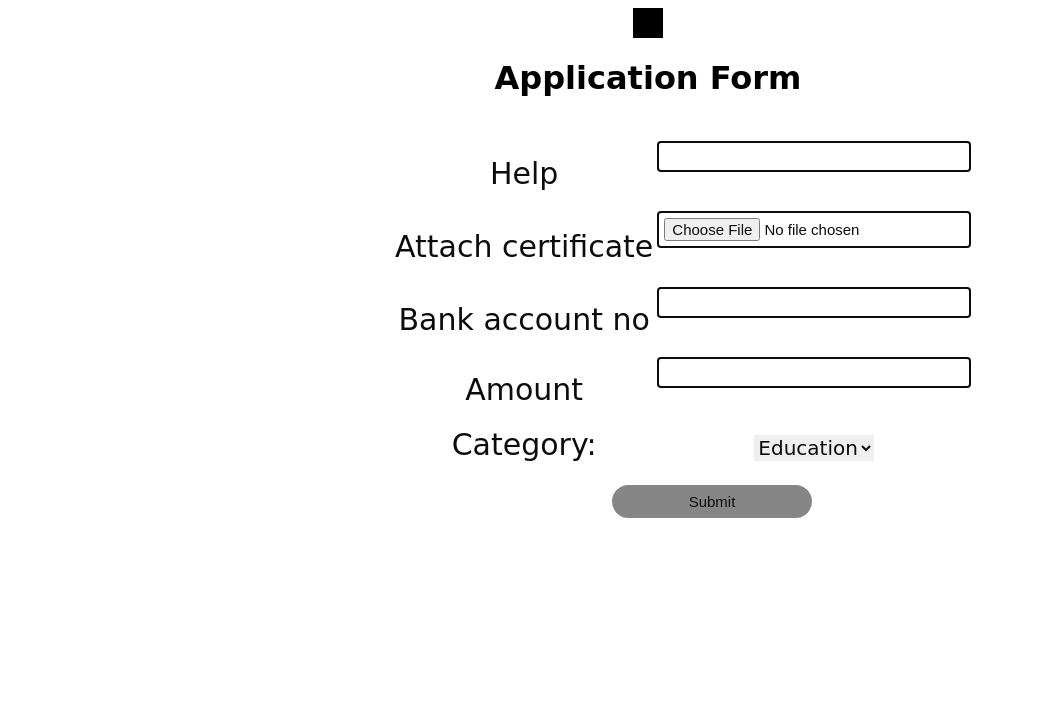
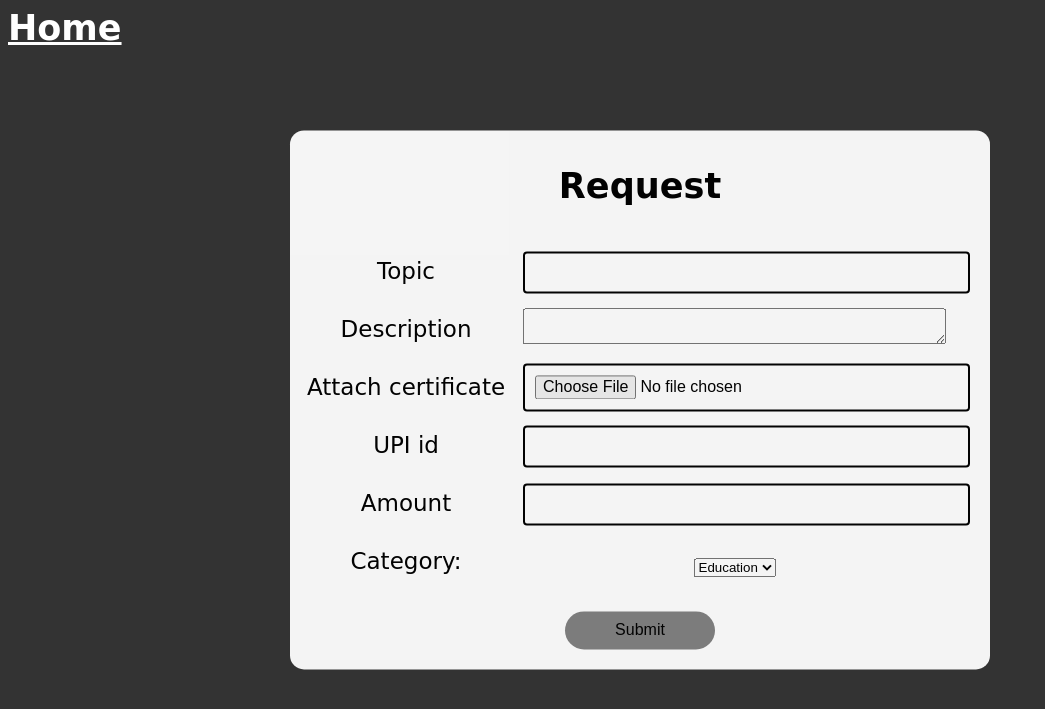
Before and after one commit to Milot47/php-project, a PHP site: page /request.php in a window 1280 px wide. Shown: the top 709 px of the page, without its empty margins (0-1045 px from the left). Run offline with PHP 8.4, Linux system fonts and the light colour scheme; the visitor is signed in with stand-in values (Sample User, id 1); data that the repository does not hold is empty.

Commit message:
Add files via upload

```diff
--- /dev/null
+++ b/f3.css
@@ -0,0 +1,73 @@
+body{
+
+       font-family:"Comic Sans MS", cursive, sans-serif;
+        background-image: url("download.jpg");
+    background-size: cover;
+     background-color:white;
+      text-align:center;
+
+}
+
+
+a{
+    display:block;
+       font-size:25px;
+    color:black;
+}
+
+.f{
+    width:480px;
+    padding:0px;
+    position:absolute;
+    top:50%;
+    left:50%;
+    background-color:white;
+    color:black;
+    transform:translate(-50%,-50%);
+    text-align:center;
+    border:3px black;
+    border-radius:14px;
+    font-size:30px;
+    background-color:white;
+    opacity:95%;
+}
+.f p{
+    font-size:23px;
+    margin:14px;
+}
+.f input{
+
+
+    background:none;
+
+    text-align:center;
+    font-size:16px;
+    font-weight:500;
+    border:2px solid black;
+    padding:10px 10px;
+    width:100%;
+    outline:none;
+
+    border-radius:4px;
+
+}
+.f input[class="btn"],.f input[class="file"]{
+    border:0;
+    background:grey;
+    display:block;
+    margin:20px auto;
+    text-align:center;
+
+    padding:10px;
+    width:150px;
+    cursor:pointer;
+    outline:none;
+    color:black;
+    border-radius:24px;
+    transition:.25s;
+}
+.f input[class="btn"]:hover{
+    color:white;
+    background-image:linear-gradient(grey,black);
+
+}
--- a/login.php
+++ b/login.php
@@ -5,13 +5,13 @@ $email=$_POST['name'];
 $password=$_POST['pswd'];
 $_SESSION['email']=$email;
 
-    $query="select * from tb_admin where email='$email' or username='$email' and password='$password'";
+    $query="select * from tb_admin where binary email='$email' or username='$email' and password='$password'";
     //echo $email;
     $data=mysqli_query($con,$query);
     if(mysqli_num_rows($data))
     {
       $row = mysqli_fetch_assoc($data);
-      if(($email=='admin')||($username=='admin'))
+      if(($email==="admin")||($username==="admin"))
       {
         $query="select * from tb_admin where email='admin'";
         if($row['password']==$password) {
--- a/reg.php
+++ b/reg.php
@@ -13,13 +13,13 @@ if (mysqli_connect_errno()) {
 $sql = "INSERT INTO tb_admin(username,email,phone,password) VALUES('$name','$email',$phone,'$password' )";
 
 $result = mysqli_query($con, $sql);
-/*if ( false===$result ) {
+if ( false===$result ) {
     printf("error: %s\n", mysqli_error($con));
-  }*/
+  }
 
 if($result)
 {
-    echo "<script> alert('data entered successfully')</script>";
+   // echo "<script> alert('data entered successfully')</script>";
     echo "<script>location.href='login.html'</script>";
 }
  else
--- a/req.php
+++ b/req.php
@@ -6,6 +6,7 @@ $con=new mysqli("localhost","root","","miniproject") or die("couldnt connect to
 $help=$_POST["help"];
 $Bank=$_POST["Bno"];
 $amt=$_POST["amt"];
+$details=$_POST["desc"];
 $category=$_POST["category"];
 $query="select * from tb_req ";
 $data=mysqli_query($con,$query);
@@ -47,7 +48,7 @@ if ($uploadOk == 0) {
 
 
 
-$sql = "INSERT INTO tb_req (email,topic,amnt,category,bno,img) VALUES('$email','$help','$amt','$category','$Bank','$new_name' )";
+$sql = "INSERT INTO tb_req (email,topic,amnt,category,bno,details,img) VALUES('$email','$help','$amt','$category','$Bank','$details','$new_name' )";
 if($sql){
     $s=1;
 }
@@ -58,7 +59,7 @@ if ( false===$result ) {
 
 if($result&&$files)
 {
-    echo "<script> alert('data entered successfully')</script>";
+    //echo "<script> alert('data entered successfully')</script>";
     echo "<script>location.href='Userhome.php'</script>";
 }
  else
--- a/request.php
+++ b/request.php
@@ -1,37 +1,34 @@
 <!DOCTYPE html>
 <html>
 <head>
-<title>Application</title>
-<link rel="stylesheet" href="form.css" type="text/css">
-<link rel="stylesheet" href="https://fonts.googleapis.com/icon?family=Material+Icons">
+<title>Request</title>
+<link rel="stylesheet" href="f3.css" type="text/css">
+
 </head>
 <body>
 
-<button   onclick="document.location='userhome.php'">
-  <i class="material-icons" >	&#xe88a; </i>
-</button>
+
 
 <style>
-button{
-  color:white;
-  background:black;
-  border:black;
-  height:30px;
-  cursor:pointer;
-
-}select {
-  position:relative;
-  font-size: 20px;
-
-
-  border:6px black;
-  cursor:pointer;
-  font-family:"Comic Sans MS", cursive, sans-serif;
-
+body{
+  background-image:none;
+ background-color:#333;}
+a{
+    border:10px ;
+    background:none;
+    display:block;
+    margin:8px auto;
+    text-align:left;
+    font-size:35px;
+    font-weight:500;
+    width:100%;
+    outline:none;
+    color:white;
 }
 
-
-
+.f{
+    width:700px;
+}
 </style>
 <?php
   session_start();
@@ -39,7 +36,7 @@ button{
   $_SESSION['email']=$em;
   $con=new mysqli("localhost","root","","miniproject") or die("couldnt connect to server");
 
-  /*<?php echo $em;?><br>*/
+
   $query1="select * from tb_req where email='$em' ";
   $data1=mysqli_query($con,$query1);
   if(mysqli_num_rows($data1)>0)
@@ -53,23 +50,25 @@ button{
 
 
 
+<a href="userhome.php"><b>Home</b></a>
 
 
- <h1>Application Form</h1><br>
 <form  class="f" method="POST" action="req.php" name="req" onsubmit="return VALIDATION()"  enctype="multipart/form-data">
+<h3>Request </h3>
+<table  >
+    <tr><td><p>Topic</p></td>                   <td><input type="text" name="help"  required ></td></tr>
+    <tr><td><p>Description</p></td>                   <td><textarea  name="desc" id="desc" required rows="2" cols="50" ></textarea></td></tr>
+    <tr><td><p>Attach certificate</p></td>     <td><input type="file" name="fil"  required  id="fil"></td></tr>
 
-<table  >
-    <tr><td>Help</td>                   <td><input type="text" name="help"  required ><br></td></tr>
-    <tr><td>Attach certificate</td>     <td><input type="file" name="fil"  required  id="fil"><br></td></tr>
-    <tr><td>Bank account no</td>        <td><input type="num" name="Bno"  required ><br></td></tr>
-    <tr><td>Amount</td>                 <td><input type="num" name="amt"  required ><br></td></tr>
-    <tr><td><label for="category">Category:</label></td>
+    <tr><td><p>UPI id</p></td>        <td><input type="num" name="Bno"  required ></td></tr>
+    <tr><td><p>Amount</p></td>                 <td><input type="num" name="amt"  required ></td></tr>
+    <tr><td><p><label for="category">Category:</label></p></td>
     <td><select name="category" id="category">
         <option value="Edu">Education</option>
         <option value="Health">Health</option>
         <option value="Other">Other</option>
         <option value="Other">Other</option>
-      </select></td></tr></b>
+      </select></td></tr>
 
 
 
```
Also changed, not shown: adminhome.php (+31 -27 lines), approve.php (+6 -4 lines), login.html (+5 -28 lines), login12.css (added, +83 -0 lines), p.php (+14 -44 lines), padmin.php (+13 -9 lines), page.css (+21 -6 lines), reg.html (+12 -8 lines), requpdate.php (+15 -32 lines), settings.php (+5 -3 lines), userhome.php (+9 -8 lines).
